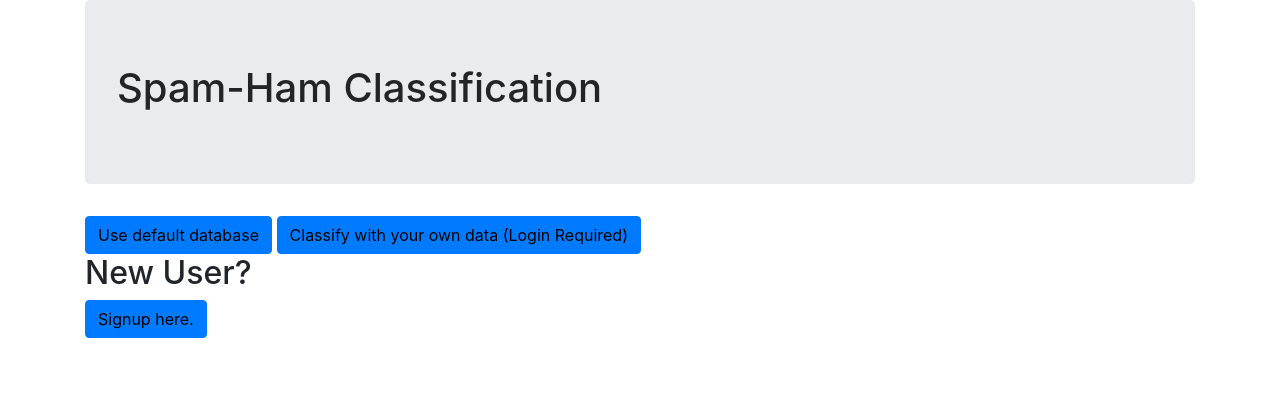
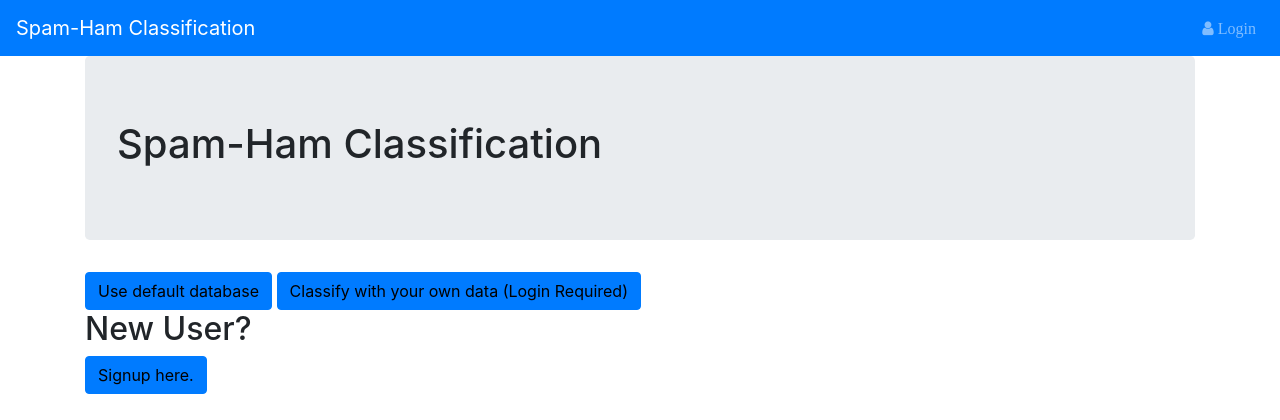
Before and after one commit to Aditya-1500/Spam-Ham-Detection, a Django app: page / in a window 1280 px wide. Shown: the top 420 px of the page. Run offline with Django 3.2, Linux system fonts and the light colour scheme; parts of the project's set-up code (start-up, migrations or seed data) failed here and were passed over; some libraries are stand-ins or nearby versions.

Commit message:
Modification in home.html

```diff
--- a/SMSSpamHam/templates/home.html
+++ b/SMSSpamHam/templates/home.html
@@ -17,6 +17,26 @@
     </style>
   </head>
   <body>
+    {% load static %}
+      <nav class="navbar navbar-expand-lg navbar-dark bg-primary">
+        <a class="navbar-brand" href="#">Spam-Ham Classification</a>
+        <button class="navbar-toggler" type="button" data-toggle="collapse" data-target="#navbarNavAltMarkup" aria-controls="navbarNavAltMarkup" aria-expanded="false" aria-label="Toggle navigation">
+          <span class="navbar-toggler-icon"></span>
+        </button>
+        <div class="collapse navbar-collapse" id="navbarNavAltMarkup">
+          <div class="navbar-nav align-items-center ml-auto">
+            {% if user.is_authenticated %}
+            <a class="nav-link nav-item" href="{% url 'classify_spam_ham' %}">Classify</a>
+            <a class="nav-link nav-item" href="{% url 'logout' %}">Log out</a>
+            <a class="nav-link nav-item" href="#">Welcome {{user.username}}</a>
+            {% else %}
+            <a class="nav-item nav-link" href="{% url 'login' %}" aria-label="Login">
+              <span class="fa fa-user" aria-hidden="true"> Login</span>
+            </a>
+            {% endif %}
+          </div>
+        </div>
+      </nav>
     <div class="container">
       <div class="jumbotron">
         <h1>Spam-Ham Classification</h1>
```
